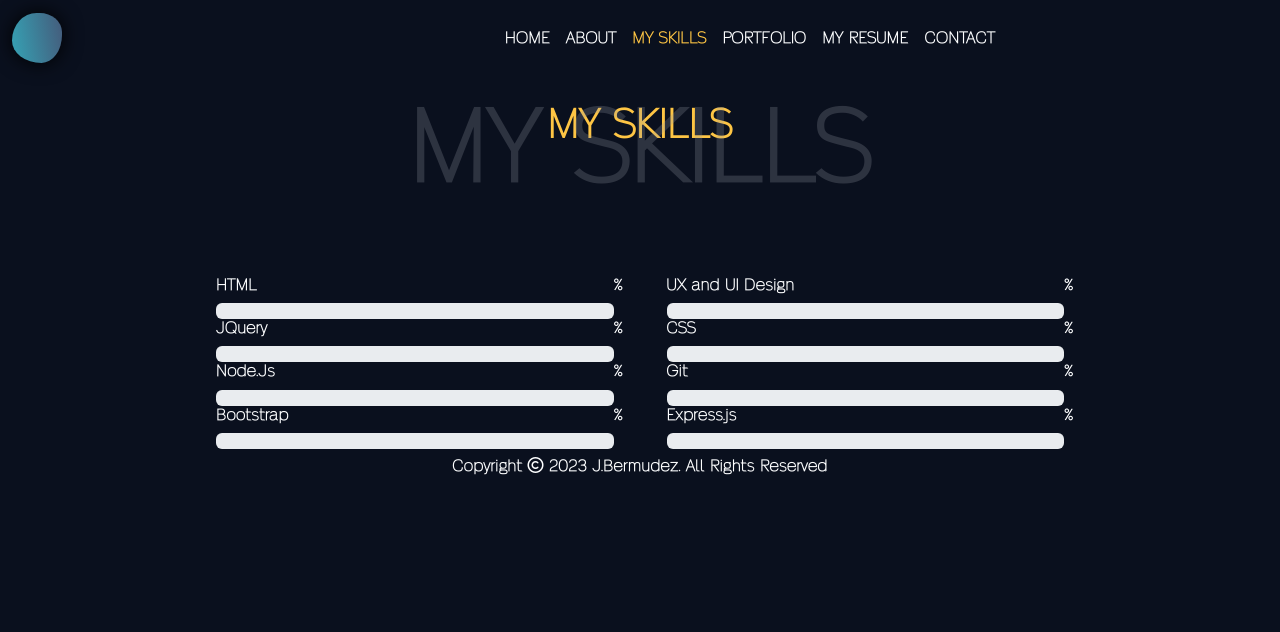
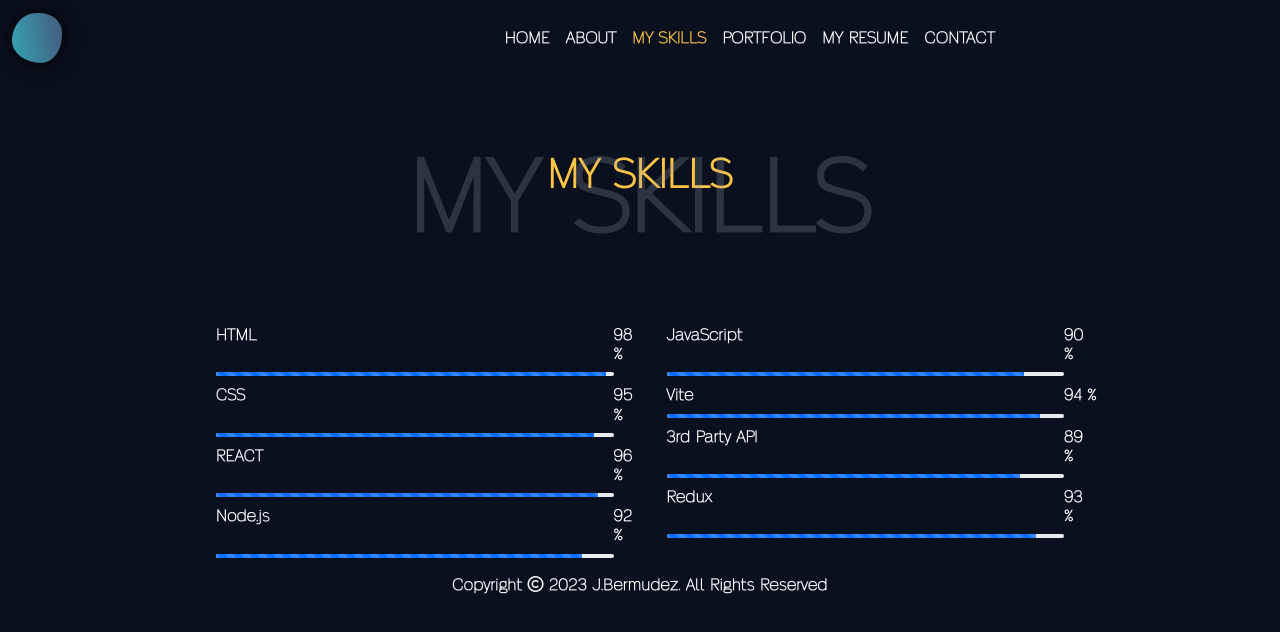
Before and after one commit to JulioBermudez/Portfolio-React, a React (Vite) app: page /myskills in a window 1280 px wide. Shown: the top 632 px of the page. Built offline with nearby package versions, Linux system fonts and the light colour scheme.

Commit message:
added skills page

```diff
--- a/src/App.jsx
+++ b/src/App.jsx
@@ -1,10 +1,5 @@
 import "./App.css";
 import NavBar from "./components/NavBar/NavBar.jsx";
-// import HeroContainer from "./components/UI/HeroContainer";
-// import AboutMeContainer from "./components/UI/AboutMeContainer";
-// import MySkillsContainer from "./components/UI/MySkillsContainer.jsx";
-// import PortfolioContainer from "./components/UI/PortfolioContainer.jsx";
-// import ContactMeContainer from "./components/UI/contactMeContainer.jsx";
 import Footer from "./components/UI/Footer/Footer.jsx";
 import { Outlet } from "react-router-dom";
 import $ from "jquery";
--- a/src/components/Avatar/Avatar.jsx
+++ b/src/components/Avatar/Avatar.jsx
@@ -3,7 +3,7 @@ import "../Avatar/Avatar.css";
 const Avatar = () => {
   return (
     <div className="d-flex justify-content-center">
-      <div className="custom-avatar m-5">
+      <div className="custom-avatar">
         <img src={avatarImg} alt="Avatar Image" />
       </div>
     </div>
--- a/src/components/DescriptionTxt/DescriptionTxt.css
+++ b/src/components/DescriptionTxt/DescriptionTxt.css
@@ -1,5 +1,5 @@
 .custom-text-title {
-  margin-top: 100px;
+  margin-top: 150px;
 }
 .shadow-text {
   font-size: 250%;
--- a/src/components/SkillsBar/SkillsBar.css
+++ b/src/components/SkillsBar/SkillsBar.css
@@ -1,7 +1,28 @@
 .progress {
-  height: 5px;
+  height: 4px;
   margin-bottom: 10px;
 }
-.progress-bar-animated{
-    width: 50%;
+#bar0{
+  width: 98%;
 }
+#bar1{
+  width: 95%;
+}
+#bar2{
+  width: 96%;
+}
+#bar3{
+  width: 92%;
+}
+#bar4{
+  width: 90%;
+}
+#bar5{
+  width: 94%;
+}
+#bar6{
+  width: 89%;
+}
+#bar7{
+  width: 93%;
+}
--- a/src/components/SkillsBar/SkillsBar.jsx
+++ b/src/components/SkillsBar/SkillsBar.jsx
@@ -1,14 +1,120 @@
-const SkillsBar = ()=>{
-    return(
+import "../SkillsBar/SkillsBar.css";
+const SkillsBar = () => {
+  const skills1 = [
+    {
+      ids: "num0",
+      name: "HTML",
+      dataCount: 98,
+      idDiv: "bar0",
+
+    },
+    {
+      ids: "num1",
+      name: "CSS",
+      dataCount: 95,
+      idDiv: "bar1",
+
+    },
+    {
+      ids: "num2",
+      name: "REACT",
+      dataCount: 96,
+      idDiv: "bar2",
+
+    },
+    {
+      ids: "num3",
+      name: "Node.js",
+      dataCount: 92,
+      idDiv: "bar3",
+
+    },
+  ];
+  const skills2 = [
+    {
+      ids: "num4",
+      name: "JavaScript",
+      dataCount: 90,
+      idDiv: "bar4",
+
+    },
+    {
+      ids: "num5",
+      name: "Vite",
+      dataCount: 94,
+      idDiv: "bar5",
+
+    },
+    {
+      ids: "num6",
+      name: "3rd Party API",
+      dataCount: 89,
+      idDiv: "bar6",
+
+    },
+    {
+      ids: "num7",
+      name: "Redux",
+      dataCount: 93,
+      idDiv: "bar7",
+
+    },
+  ];
+
+  // skills1.map((dataCount, ids) => {
+  //   const movementBar = () => {
+  //     let valueId = 1;
+
+  //     const countBar = () => {
+  //       valueId++;
+  //       if (ids === 0 && valueId < dataCount.dataCount) {
+  //       console.log( document.getElementById(`${ids}`));
+  //         setTimeout(() => {
+  //           countBar();
+  //         }, 30);
+
+  //       }
+  //       if (ids === 1 && valueId < dataCount.dataCount) {
+
+  //         setTimeout(() => {
+  //           countBar();
+  //         }, 30);
+  //       }
+  //       if (ids === 2 && valueId < dataCount.dataCount) {
+
+  //         setTimeout(() => {
+  //           countBar();
+  //         }, 30);
+  //       }
+  //       if (ids === 3 && valueId < dataCount.dataCount) {
+
+  //         setTimeout(() => {
+  //           countBar();
+  //         }, 30);
+  //       }
+  //     };
+
+  //     countBar();
+  //   };
+  //   movementBar();
+  // });
+
+  return (
     <>
       <section className="row d-flex justify-content-center skills position-relative">
         <div className="col-sm-12 col-lg-9 d-flex flex-wrap justify-content-evenly">
           <section className="col-10 col-sm-10 col-lg-5">
+            {skills1.map(({ ids, name, dataCount, idDiv}) => {
+              return (
+                <>
+                  <div className="col-12 d-flex white">
+                    <h6 className="col-10">{name}</h6>
+                    <h6
+                      className="text-end col-2"
 
-          <div className="col-12 d-flex white">
-            <h6 className="col-10">HTML</h6>
-            <h6 className="text-end col-2" id="num0" data-count="94"></h6>
-            <h6 className="col-1">%</h6>
+                      data-count={dataCount}
+                    ></h6>
+                    <h6 id={ids} className="col-1">{dataCount} %</h6>
                   </div>
                   <div
                     className="progress"
@@ -17,19 +123,28 @@ const SkillsBar = ()=>{
                     aria-valuenow="75"
                     aria-valuemin="0"
                     aria-valuemax="100"
-
                   >
                     <div
-              id="bar0"
+                      id={idDiv}
                       className="progress-bar progress-bar-striped progress-bar-animated"
-
                     ></div>
                   </div>
-
+                </>
+              );
+            })}
+          </section>
+          <section className="col-10 col-sm-10 col-lg-5">
+            {skills2.map(({ ids, name, dataCount, idDiv }) => {
+              return (
+                <>
                   <div className="col-12 d-flex white">
-            <h6 className="col-10">JQuery</h6>
-            <h6 className="text-end col-2" id="num1" data-count="92"></h6>
-            <h6 className="col-1">%</h6>
+                    <h6 className="col-10">{name}</h6>
+                    <h6
+                      className="text-end col-2"
+                      id={ids}
+                      data-count={dataCount}
+                    ></h6>
+                    <h6 className="col-1">{dataCount} %</h6>
                   </div>
                   <div
                     className="progress"
@@ -38,146 +153,19 @@ const SkillsBar = ()=>{
                     aria-valuenow="75"
                     aria-valuemin="0"
                     aria-valuemax="100"
-
                   >
                     <div
-              id="bar1"
+                      id={idDiv}
                       className="progress-bar progress-bar-striped progress-bar-animated"
-
                     ></div>
                   </div>
-
-          <div className="col-12 d-flex white">
-            <h6 className="col-10">Node.Js</h6>
-            <h6 className="text-end col-2" id="num2" data-count="78"></h6>
-            <h6 className="col-1">%</h6>
-          </div>
-          <div
-            className="progress"
-            role="progressbar"
-            aria-label="Animated striped example"
-            aria-valuenow="75"
-            aria-valuemin="0"
-            aria-valuemax="100"
-
-          >
-            <div
-              id="bar2"
-              className="progress-bar progress-bar-striped progress-bar-animated"
-
-            ></div>
-          </div>
-
-          <div className="col-12 d-flex white">
-            <h6 className="col-10">Bootstrap</h6>
-            <h6 className="text-end col-2" id="num3" data-count="84"></h6>
-            <h6 className="col-1">%</h6>
-          </div>
-          <div
-            className="progress"
-            role="progressbar"
-            aria-label="Animated striped example"
-            aria-valuenow="75"
-            aria-valuemin="0"
-            aria-valuemax="100"
-
-          >
-            <div
-              id="bar3"
-              className="progress-bar progress-bar-striped progress-bar-animated"
-
-            ></div>
-          </div>
-        </section>
-        <section className="col-10 col-sm-10 col-lg-5">
-
-          <div className="col-12 d-flex white">
-            <h6 className="col-10">UX and UI Design</h6>
-            <h6 className="text-end col-2" id="num4" data-count="89"></h6>
-            <h6 className="col-1">%</h6>
-          </div>
-          <div
-            className="progress"
-            role="progressbar"
-            aria-label="Animated striped example"
-            aria-valuenow="75"
-            aria-valuemin="0"
-            aria-valuemax="100"
-
-          >
-            <div
-              id="bar4"
-              className="progress-bar progress-bar-striped progress-bar-animated"
-
-            ></div>
-          </div>
-
-          <div className="col-12 d-flex white">
-            <h6 className="col-10">CSS</h6>
-            <h6 className="text-end col-2" id="num5" data-count="98"></h6>
-            <h6 className="col-1">%</h6>
-          </div>
-          <div
-            className="progress"
-            role="progressbar"
-            aria-label="Animated striped example"
-            aria-valuenow="75"
-            aria-valuemin="0"
-            aria-valuemax="100"
-
-          >
-            <div
-              id="bar5"
-              className="progress-bar progress-bar-striped progress-bar-animated"
-
-            ></div>
-          </div>
-
-          <div className="col-12 d-flex white">
-            <h6 className="col-10">Git</h6>
-            <h6 className="text-end col-2" id="num6" data-count="83"></h6>
-            <h6 className="col-1">%</h6>
-          </div>
-          <div
-            className="progress"
-            role="progressbar"
-            aria-label="Animated striped example"
-            aria-valuenow="75"
-            aria-valuemin="0"
-            aria-valuemax="100"
-
-          >
-            <div
-              id="bar6"
-              className="progress-bar progress-bar-striped progress-bar-animated"
-
-            ></div>
-          </div>
-
-          <div className="col-12 d-flex white">
-            <h6 className="col-10">Express.js</h6>
-            <h6 className="text-end col-2" id="num7" data-count="75"></h6>
-            <h6 className="col-1">%</h6>
-          </div>
-          <div
-            className="progress"
-            role="progressbar"
-            aria-label="Animated striped example"
-            aria-valuenow="75"
-            aria-valuemin="0"
-            aria-valuemax="100"
-
-          >
-            <div
-              id="bar7"
-              className="progress-bar progress-bar-striped progress-bar-animated"
-
-            ></div>
-          </div>
+                </>
+              );
+            })}
           </section>
         </div>
       </section>
     </>
-    )
-}
-export default SkillsBar
+  );
+};
+export default SkillsBar;
--- a/src/components/UI/ContactMeContainer.css
+++ b/src/components/UI/ContactMeContainer.css
@@ -3,3 +3,6 @@
       margin: 0px 20px 0px 20px;
     }
   }
+  .custom-margin{
+    margin-bottom: 140px;
+  }
--- a/src/components/UI/ContactMeContainer.jsx
+++ b/src/components/UI/ContactMeContainer.jsx
@@ -7,7 +7,7 @@ const ContactMeContainer = () => {
     <>
       <DescriptionTxt text={contactMe} />
 
-      <section className="row d-flex justify-content-center">
+      <section className="row d-flex justify-content-center custom-margin">
         <div className="col-sm-12 col-lg-9 d-flex flex-wrap justify-content-evenly">
           <Form />
           <section className="col-10 col-sm-10 col-lg-5">
--- a/src/components/UI/PortfolioContainer.css
+++ b/src/components/UI/PortfolioContainer.css
@@ -3,7 +3,8 @@
     height: 300px
 }
 .custom-a{
-    width: 100%; height: 100%
+    width: 100%;
+    height: 100%;
 }
 .custom-portfolio img,
 .custom-movement-div {
```
Also changed, not shown: src/components/Form/Form.jsx (+10 -2 lines), src/components/UI/PortfolioContainer.jsx (+66 -47 lines). Lines whose indentation alone changed are shown as unchanged.
